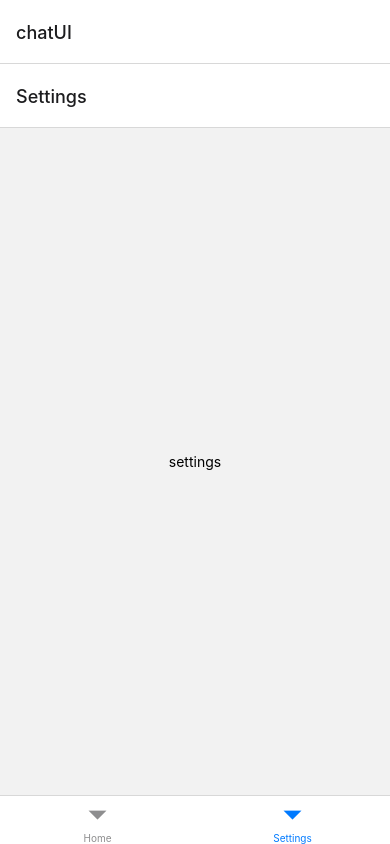
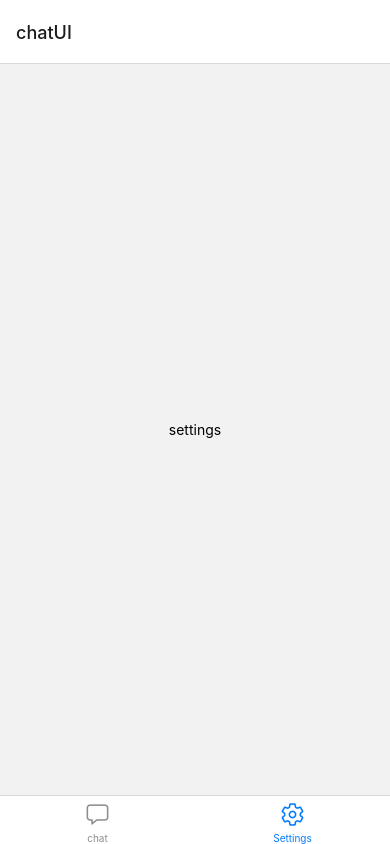
Before and after one commit to Craver001/Uchat, a React Native app: screen /Settings in a window 390 px wide. Built offline with nearby package versions, Linux system fonts and the light colour scheme.

Commit message:
bottom navigation icon
updated the code added bottom navigation icon

```diff
--- a/Navigator/NavigatorElement.js
+++ b/Navigator/NavigatorElement.js
@@ -3,7 +3,10 @@ import { createStackNavigator } from '@react-navigation/stack';
 import { createBottomTabNavigator } from '@react-navigation/bottom-tabs'
 import MainScreen from '../Screen/MainScreen';
 import ChatActivityPage from '../Screen/chatActivityPage';
-import settings from '../Screen/Settings';
+
+
+import { Ionicons } from '@expo/vector-icons';
+import ChatSettings from '../Screen/Settings';
 
 
 const Stack = createStackNavigator();
@@ -12,8 +15,20 @@ const Tab = createBottomTabNavigator();
 function ChatUI() {
   return (
     <Tab.Navigator>
-      <Tab.Screen name="Home" component={MainScreen} />
-      <Tab.Screen name="Settings" component={settings} />
+      <Tab.Screen name="Home" component={MainScreen}options={{
+         headerShown: false,
+        tabBarLabel:'chat',
+        tabBarIcon:({color, size})=>(
+          <Ionicons name="chatbox-outline" size={size} color={color} />
+        )
+        }}/>
+      <Tab.Screen name="Settings" component={ChatSettings}options ={{
+        headerShown: false,
+        tabBarLabel:'Settings',
+        tabBarIcon:({color, size})=>(
+          <Ionicons name="settings-outline" size={size} color={color}/>
+        )
+        }} />
     </Tab.Navigator>
   );
 }
--- a/Screen/Settings.js
+++ b/Screen/Settings.js
@@ -1,7 +1,7 @@
 import React from "react";
 import { Button, View, Text } from "react-native";
 
-export default function settings({ navigation }) {
+export default function ChatSettings({ navigation }) {
     return (
       <View style={{ flex: 1, alignItems: 'center', justifyContent: 'center' }}>
         <Text>
```
